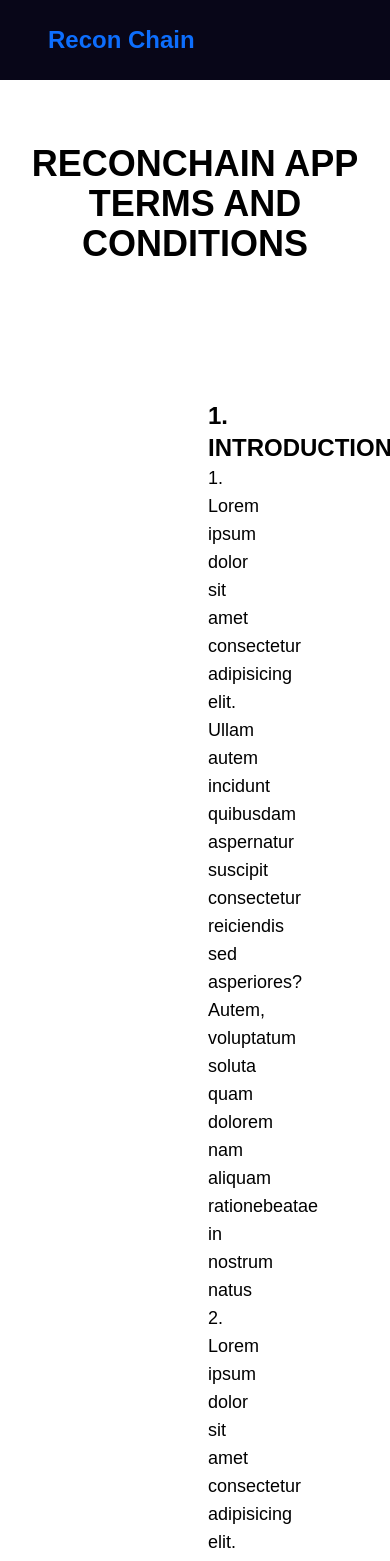
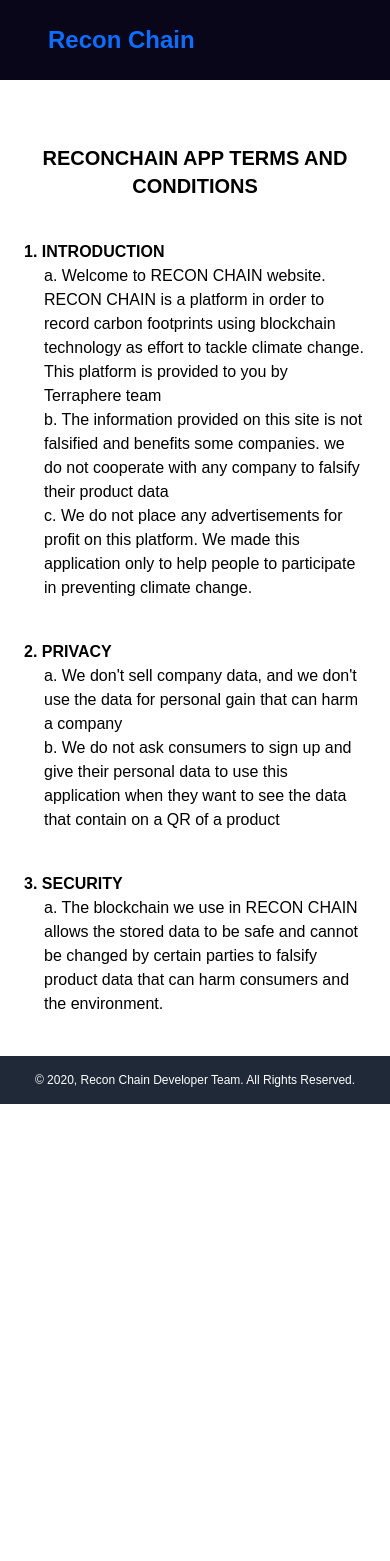
Before and after one commit to pudyasta/reconchain, a Next.js app: page /terms in a window 390 px wide. Shown: the top 1561 px of the page. After the commit the page ends 1104 px from the top, so only its background shows below. Built offline with nearby package versions, Linux system fonts and the light colour scheme.

Commit message:
set responsive

```diff
--- a/components/Footer/Footer.js
+++ b/components/Footer/Footer.js
@@ -16,7 +16,7 @@
         <div>a</div>
       </div> */}
       <div className="text-center py-4 bg-gray-800">
-        <h3 className="text-lg text-white">
+        <h3 className="lg:text-lg text-white text-xs">
           © 2020, Recon Chain Developer Team. All Rights Reserved.
         </h3>
       </div>
--- a/components/Layout/index.js
+++ b/components/Layout/index.js
@@ -1,3 +1,4 @@
+import Head from "next/head";
 import React from "react";
 import Footer from "../Footer/Footer";
 import Navbar from "../Navbar";
@@ -5,6 +6,10 @@
 const Layout = ({ children }) => {
   return (
     <div className="flex flex-col justify-between min-h-screen">
+      <Head>
+        <title>Recon Chain | Reduce Carbon With Blockchain </title>
+        <meta name="viewport" content="initial-scale=1.0, width=device-width" />
+      </Head>
       <Navbar />
       {children}
       <Footer />
--- a/pages/dashboard/index.js
+++ b/pages/dashboard/index.js
@@ -20,11 +20,7 @@
       const year = new Date().getFullYear();
       const rand = Math.ceil(Math.random() * 100000);
       const id =
-        "https://reconchain-git-develop-pudyasta.vercel.app/track/RC" +
-        day +
-        month +
-        year +
-        rand;
+        "https://reconchain.vercel.app/track/RC" + day + month + year + rand;
       QRCode.toDataURL(id)
         .then((url) => {
           qr.push(url);
--- a/pages/terms/components/Row.jsx
+++ b/pages/terms/components/Row.jsx
@@ -4,7 +4,7 @@
   return (
     <>
       <div className="my-10">
-        <h2 className="text-2xl uppercase font-bold">
+        <h2 className="lg:text-2xl uppercase font-bold">
           {num ? num : "XX"}
           {". "} {head ? head : "lorem ipsum"}
         </h2>
--- a/pages/terms/components/Rule.jsx
+++ b/pages/terms/components/Rule.jsx
@@ -3,7 +3,7 @@
 const Rules = ({ num, text }) => {
   return (
     <>
-      <p className="text-lg">
+      <p className="lg:text-lg lg:ml-8 ml-5">
         {num ? num : "1"}
         {". "}
         {!text
--- a/pages/terms/index.js
+++ b/pages/terms/index.js
@@ -5,24 +5,39 @@
 const Term = () => {
   return (
     <>
-      <h2 className="text-4xl uppercase text-center mt-16 font-bold">
+      <h2 className="lg:text-4xl text-xl uppercase text-center mt-16 font-bold">
         Reconchain app terms and conditions
       </h2>
-      <div className="mx-52 my-24">
+      <div className="lg:mx-52 mx-6 lg:my-24">
         <Row num={1} head="introduction">
-          <Rules num={1} />
-          <Rules num={2} />
-          <Rules num={3} />
+          <Rules
+            num={"a"}
+            text="Welcome to RECON CHAIN website. RECON CHAIN is a platform in order to record carbon footprints using blockchain technology as effort to tackle climate change. This platform is provided to you by Terraphere team"
+          />
+          <Rules
+            num={"b"}
+            text="The information provided on this site is not falsified and benefits some companies. we do not cooperate with any company to falsify their product data"
+          />
+          <Rules
+            num={"c"}
+            text="We do not place any advertisements for profit on this platform. We made this application only to help people to participate in preventing climate change."
+          />
         </Row>
         <Row num={2} head="privacy">
-          <Rules num={1} />
-          <Rules num={2} />
-          <Rules num={3} />
+          <Rules
+            num={"a"}
+            text="We don't sell company data, and we don't use the data for personal gain that can harm a company"
+          />
+          <Rules
+            num={"b"}
+            text="We do not ask consumers to sign up and give their personal data to use this application when they want to see the data that contain on a QR of a product"
+          />
         </Row>
         <Row num={3} head="security">
-          <Rules num={1} />
-          <Rules num={2} />
-          <Rules num={3} />
+          <Rules
+            num={"a"}
+            text="The blockchain we use in RECON CHAIN allows the stored data to be safe and cannot be changed by certain parties to falsify product data that can harm consumers and the environment."
+          />
         </Row>
       </div>
     </>
```
